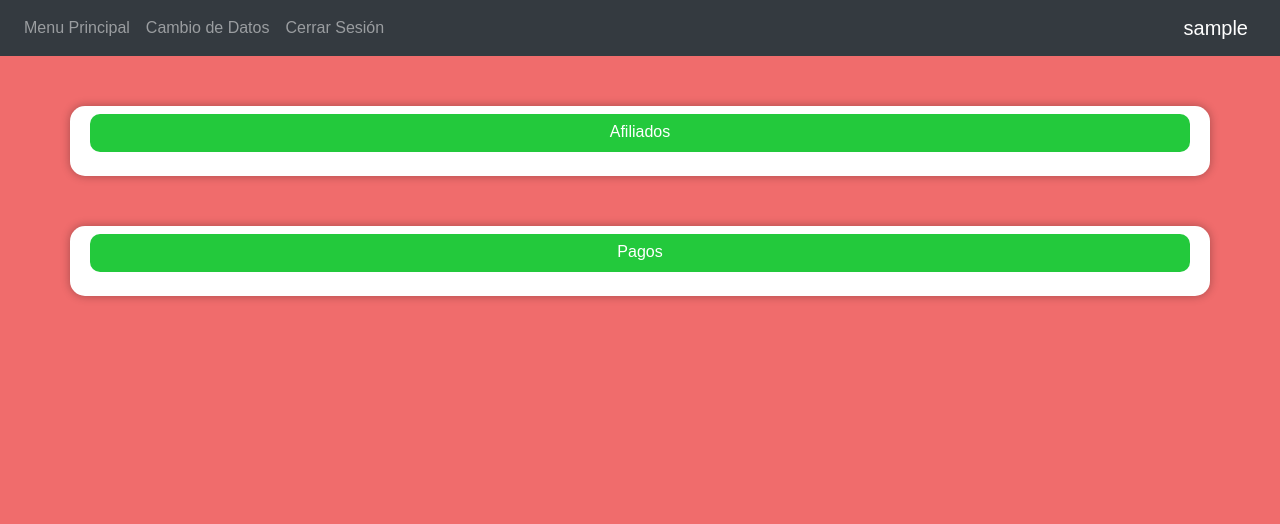
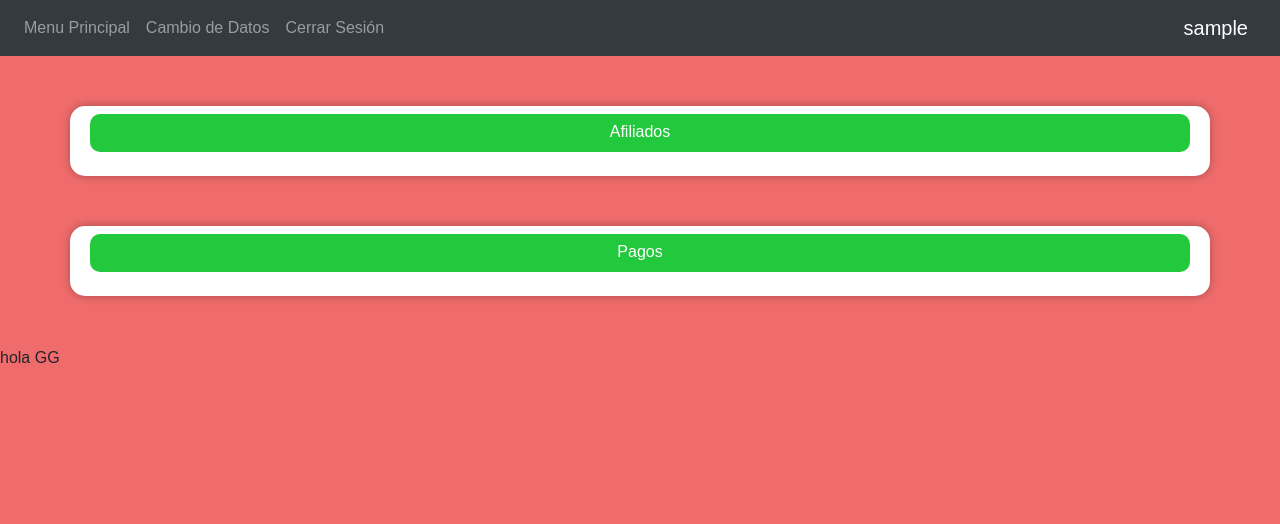
Before and after one commit to 8Carlos8/afili, a PHP site: page /Sesion/Inicio.php in a window 1280 px wide. Shown: the top 524 px of the page. Run offline with PHP 8.4, Linux system fonts and the light colour scheme; the visitor is signed in with stand-in values (Sample User, id 1); data that the repository does not hold is empty.

Commit message:
prueba 2

```diff
--- a/Sesion/Inicio.php
+++ b/Sesion/Inicio.php
@@ -120,3 +120,6 @@ if ($usuarioActual == null) {
     <?php } ?>
 </body>
 </html>
+
+
+hola GG
```
